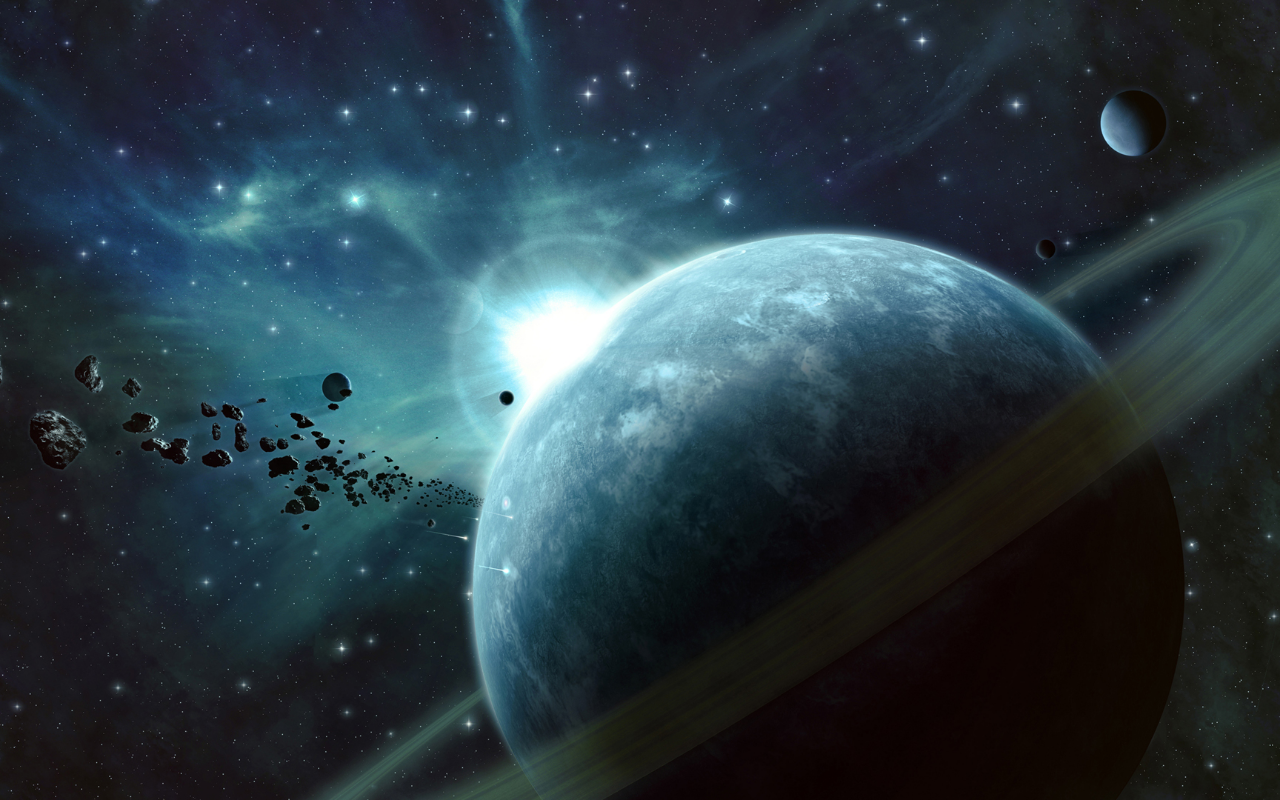
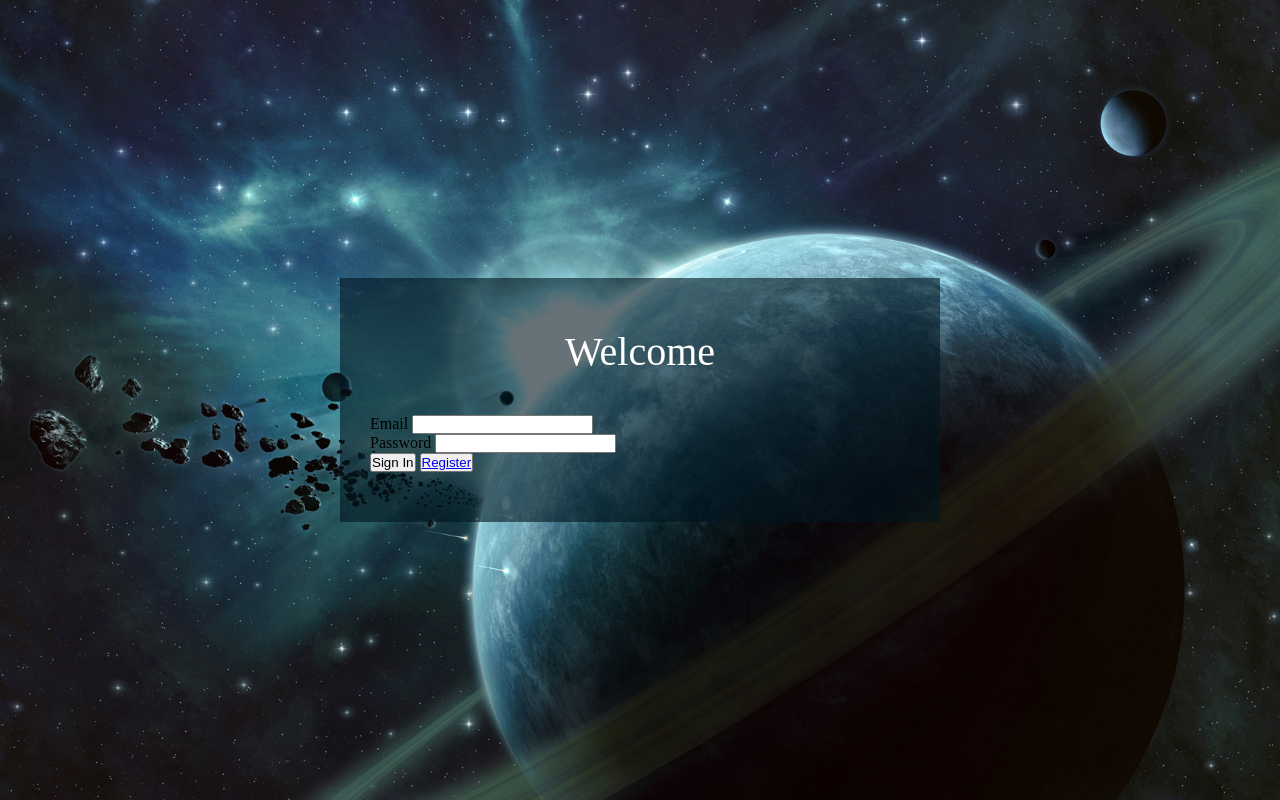
Before and after one commit to LukeMakes/Login-Forum, a plain HTML site: page index.html in a window 1280 px wide. Drawn offline with Linux system fonts and the light colour scheme.

Commit message:
Created Form group and started adding styling

```diff
--- a/css/style.css
+++ b/css/style.css
@@ -14,3 +14,19 @@
     height: 100vh;
     width: 100vw;
 }
+.login-container{
+    background-color: rgba(0, 20, 31, 0.6);
+    padding: 50px 30px;
+    min-width: 400px;
+    width: 50%;
+    max-width: 600px;
+}
+
+.title{
+    color: #fff;
+    text-align: center;
+    margin:0;
+    margin-bottom: 40px;
+    font-size: 2.5rem;
+    font-weight: normal;
+}
--- a/index.html
+++ b/index.html
@@ -9,7 +9,21 @@
 </head>
 <body>
     <div class="container">
-
+        <div class="login-container">
+            <h3 class="title">Welcome</h3>
+            <form>
+                <div class="input-group">
+                    <label>Email</label>
+                    <input type="email">
+                </div>
+                <div class="input-group">
+                    <label>Password</label>
+                    <input type="password">
+                </div>
+                <button type="submit" class="login-btn">Sign In</button>
+                <button type="menu" class="login-btn"><a href="register.html">Register</a></button>
+            </form>
+        </div>
     </div>
 </body>
 </html>
```
